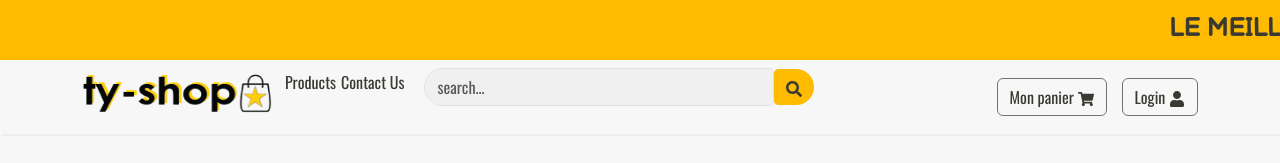
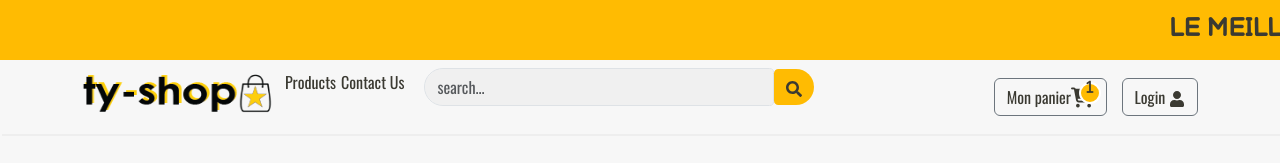
Before and after one commit to fxstud/tyshop, a React (Create React App) app in the folder tyshop/: page /home in a window 1280 px wide. Both pictures are taken after a click on the element 247 px from the left and 606 px from the top of the page. Shown: the top 163 px of the page. Built offline with nearby package versions, Linux system fonts and the light colour scheme.

Commit message:
setting of Panier component

```diff
--- a/tyshop/src/App.css
+++ b/tyshop/src/App.css
@@ -288,3 +288,32 @@
    border: 5px solid red !important;
    width: 5rem !important;
 }
+
+/******************************panier**********************************/
+.panierCount{
+  display: none;
+  position: absolute;
+  background-color: #ffbb02;
+  top: -15px;
+  left: 8px;
+  font-size: 14px;
+  min-width: 22px;
+  min-height: 22px;
+  border: 2px solid #fff;
+  border-radius: 50%;
+  font-weight: bold;
+  text-align: center;
+  letter-spacing: -1px;
+  padding : 2px;
+  text-indent: -1px;
+}
+
+.fa-shopping-cart{
+  position: relative;
+  display: inline-block !important;
+}
+
+.panierCount:hover{
+  color:#ffbb02 !important;
+  background-color: #3b3a32 !important;
+}
--- a/tyshop/src/component/HeaderComponent.js
+++ b/tyshop/src/component/HeaderComponent.js
@@ -5,6 +5,7 @@ import {FaSearch,FaShoppingCart,FaUser} from "react-icons/fa";
 import { NavLink } from 'react-router-dom';
 import BeforeHeader from './BeforeHeaderComponent';
 import NavSmallScreen from './NavSmallScreen';
+import Panier from './PanierComponent';
 
 class Header extends React.Component{
 
@@ -80,9 +81,9 @@ class Header extends React.Component{
 
                         <Nav navbar className='largeMyNavbar2 ml-0 ml-lg-auto align-items-lg-center'>
                                 <NavItem className='mr-2 d-none d-lg-block'>
-                                    <Button outline className='btn-perso-1'>
-                                        <NavLink to='cart'>Mon panier <FaShoppingCart/></NavLink>
-                                    </Button>
+                                    <NavLink to={'/cart'}>
+                                            <Panier mobile={false} nbProduit = {this.props.nbProduit}></Panier>
+                                    </NavLink>
                                 </NavItem>
                                 <NavItem id='loginButton' className='mr-2 d-none d-lg-block'>
                                     <Button outline className='btn-perso-1' onClick={this.toggleModal}>Login <FaUser/></Button>
@@ -92,7 +93,7 @@ class Header extends React.Component{
                     </div>
                 </Navbar>
 
-                <NavSmallScreen toggleModal = {this.toggleModal}></NavSmallScreen>
+                <NavSmallScreen toggleModal = {this.toggleModal} nbProduit = {this.props.nbProduit}></NavSmallScreen>
 
                 <Modal isOpen={this.state.isModalOpen} toggle={this.toggleModal}>
                     <ModalHeader toggle={this.toggleModal}>Login</ModalHeader>
@@ -111,7 +112,7 @@ class Header extends React.Component{
                                 </FormGroup>
                                 <FormGroup className="mx-2" check>
                                     <Label check>
-                                        <Input  type="checkbox" name="remember" className="formClass"
+                                        <Input  type="checkbox" name="remember" id="formId"
                                         innerRef={(input) => this.remember = input}  />
                                         Remember me
                                     </Label>
--- a/tyshop/src/component/MainComponent.js
+++ b/tyshop/src/component/MainComponent.js
@@ -27,21 +27,19 @@ const mapDispatchToProps = dispatch => ({
 
 class Main extends React.Component{
 
-
     render(){
 
         //console.log(this.props.lesProduits.lesProduits)
         const ProductWithId = () => {
             const {pId} = useParams();
             return(
-
                 <ProductDetail produit = {this.props.lesProduits.lesProduits.filter( p => p.id === parseInt(Number(pId)))[0]} addToCart = {this.props.addToCart}></ProductDetail>
             )
         }
 
         return(
             <>
-                <Header />
+                <Header nbProduit = {this.props.lesProduitsInCart.nbProduit} />
                 <Routes>
                     <Route  exact path='/home' element={<Home></Home>} ></Route>
                     <Route  path='/home/:pId' Component={ProductWithId}></Route>
--- a/tyshop/src/component/NavSmallScreen.js
+++ b/tyshop/src/component/NavSmallScreen.js
@@ -1,6 +1,7 @@
 import React, { Component } from 'react'
 import { Navbar,NavItem,Button,Nav,Row,Col,Form,FormGroup,Input} from 'reactstrap'
 import { NavLink } from 'react-router-dom'
+import Panier from './PanierComponent'
 
 
 class NavSmallScreen extends Component {
@@ -17,7 +18,6 @@ class NavSmallScreen extends Component {
                                         <Input type='text' id='searchbox'
                                             name='searchbox'
                                             placeholder="search..."
-
                                         />
                                         <Button><i className="fas fa-search"></i></Button>
                                     </FormGroup>
@@ -27,26 +27,20 @@ class NavSmallScreen extends Component {
                         </Col>
 
                         <Col xs={{size : 4}} sm='6' className='pr-0'>
-                            <Nav className="myNavbar2 ml-0 ml-lg-auto flex-row align-items-center justify-content-around" navbar>
-
+                        <Nav className="myNavbar2 ml-0 ml-lg-auto flex-row align-items-center justify-content-around my-2" navbar>
                             <NavItem onClick = {this.props.toggleModal}>
-
                                     <i class="fas fa-user fa-lg" style={{fontSize : '25px'}}></i>
-
                             </NavItem>
                             <NavItem>
-                                    <NavLink to="/cart" className="nav-link ">
-                                    <i class="fas fa-shopping-cart fa-lg" style={{fontSize : '25px'}}></i>
+                                <NavLink to={'/cart'}>
+                                    <Panier mobile={true} nbProduit = {this.props.nbProduit}></Panier>
                                 </NavLink>
                             </NavItem>
-
                         </Nav>
                         </Col>
                     </Row>
-
                 </div>
             </Navbar>
-
         );
     }
 }
--- /dev/null
+++ b/tyshop/src/component/PanierComponent.js
@@ -0,0 +1,51 @@
+import React from 'react'
+import {Button} from 'reactstrap'
+import {FaSearch,FaShoppingCart,FaUser} from "react-icons/fa";
+
+export default class Panier extends React.Component{
+    constructor(props){
+        super(props)
+
+        this.state = {
+            visible : false
+        }
+    }
+
+    // LIFECYCLE UTILISE LORSQUE LE PROPS DU COMPOSANT CHANGE
+    // EN EFFET LE PROPS "nbProduit" CHANGE SOUVENT DE VALEUR
+    // LE PROPS EN PARAM "prevProps" EST LE PROPS D AVANT
+    componentDidUpdate(prevProps){
+        if(this.props.nbProduit !== prevProps.nbProduit){
+            if(this.props.nbProduit >= 1)
+                this.setState({visible : true})
+            else
+                this.setState({visible : false})
+        }
+        // CONTIENT UN TABLEAU DES ELEMENTS CONTENANT LA CLASSNAME 'panierCount'
+        var elem = document.getElementsByClassName('panierCount')
+
+        elem[0].style.display = this.state.visible ? 'inline-block' : 'none'
+        elem[1].style.display = this.state.visible ? 'inline-block' : 'none'
+    }
+
+    render(){
+        if(!this.props.mobile){
+            return(
+                <Button outline className='btn-perso-1'>
+                    Mon panier
+                    <i class="fas fa-shopping-cart fa-lg">
+                        <p className='panierCount'>{this.props.nbProduit}</p>
+                    </i>
+
+                </Button>
+            )
+        }
+        else{
+            return(
+                <i class="fas fa-shopping-cart fa-lg" style={{fontSize : '25px'}}>
+                    <p className='panierCount'>{this.props.nbProduit}</p>
+                </i>
+            )
+        }
+    }
+}
```
Lines whose indentation alone changed are shown as unchanged.
